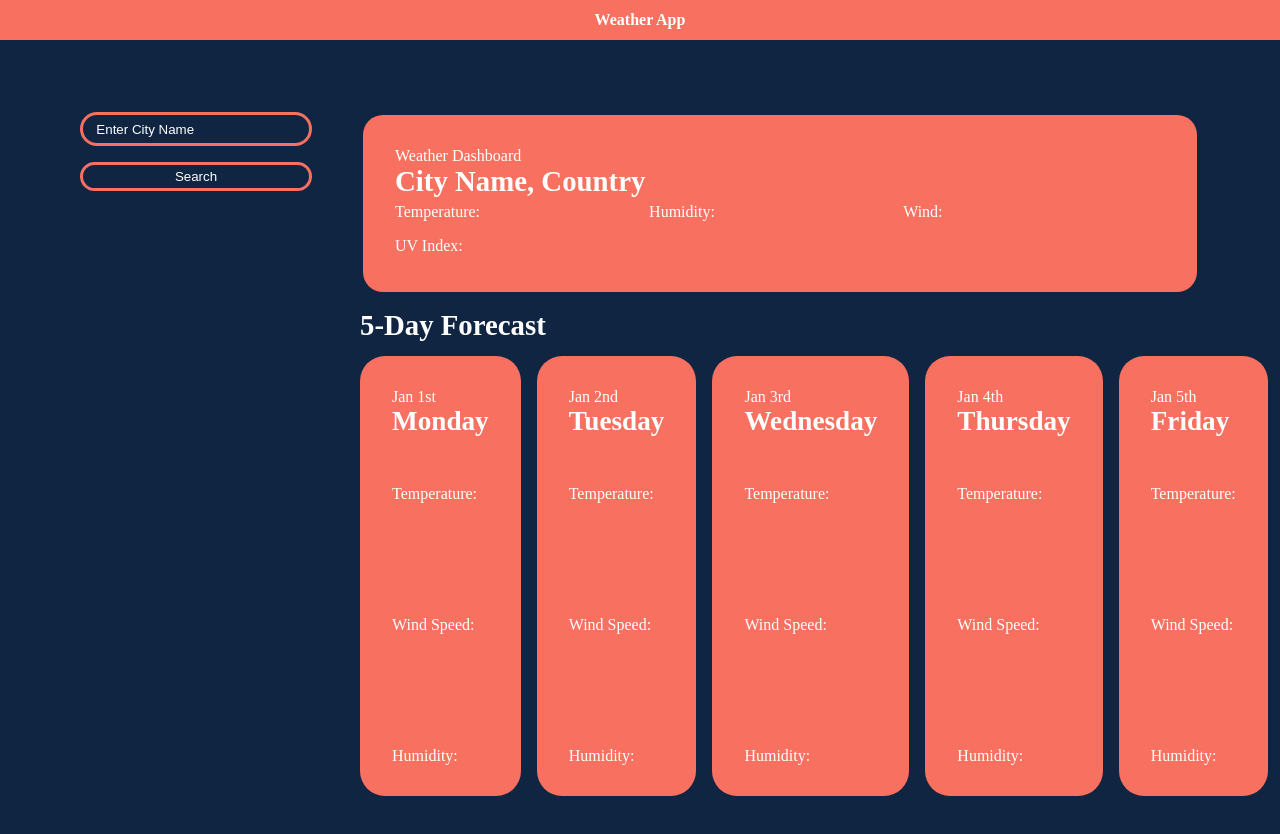
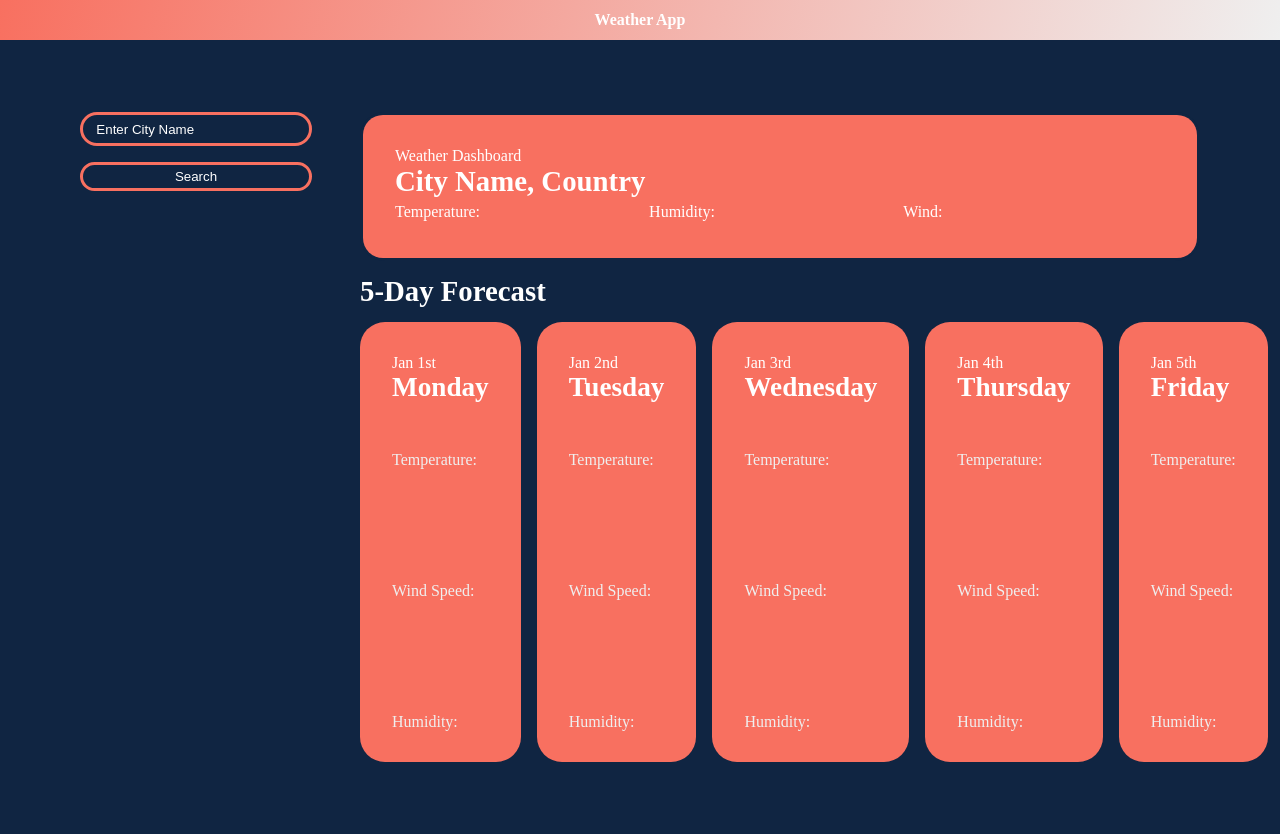
Before and after one commit to 9ydaniels/weather-homework, a plain HTML site: page index.html in a window 1280 px wide. After the commit the page ends 810 px from the top, so only its background shows below. Drawn offline with nearby package versions, Linux system fonts and the light colour scheme; some packages are replaced by stand-ins of ours.

Commit message:
fixing colors

```diff
--- a/assets/css/styles.css
+++ b/assets/css/styles.css
@@ -41,8 +41,8 @@ span {
 }
 
 .topBar {
-    /* background: linear-gradient(103deg,var(--pink),var(--softViolet)); */
-    background: var(--peachRed);
+    background: linear-gradient(103deg,var(--peachRed),var(--offWhite));
+    /*background: var(--peachRed);*/
     height: 2.5em;
     margin-bottom: 4.5em;
     display: flex;
@@ -244,9 +244,10 @@ article {
     display: flex;
     width: 100%;
     justify-content: space-between;
+    color: var(--offWhite);
 }
 
 .stat span {
-    color: var(--violet);
+    color: var(--offWhite);
     font-weight: 700;
 }
--- a/index.html
+++ b/index.html
@@ -35,7 +35,7 @@
             <div>Temperature: <span class="temperature"></span></div>
             <div>Humidity: <span class="humidity"></span></div>
             <div>Wind: <span class="wind"></span></div>
-            <div>UV Index: <span class="UV-Index"></span></div>
+            <!-- <div>UV Index: <span class="UV-Index"></span></div> -->
           </div>
         </div>
       </div>
```
